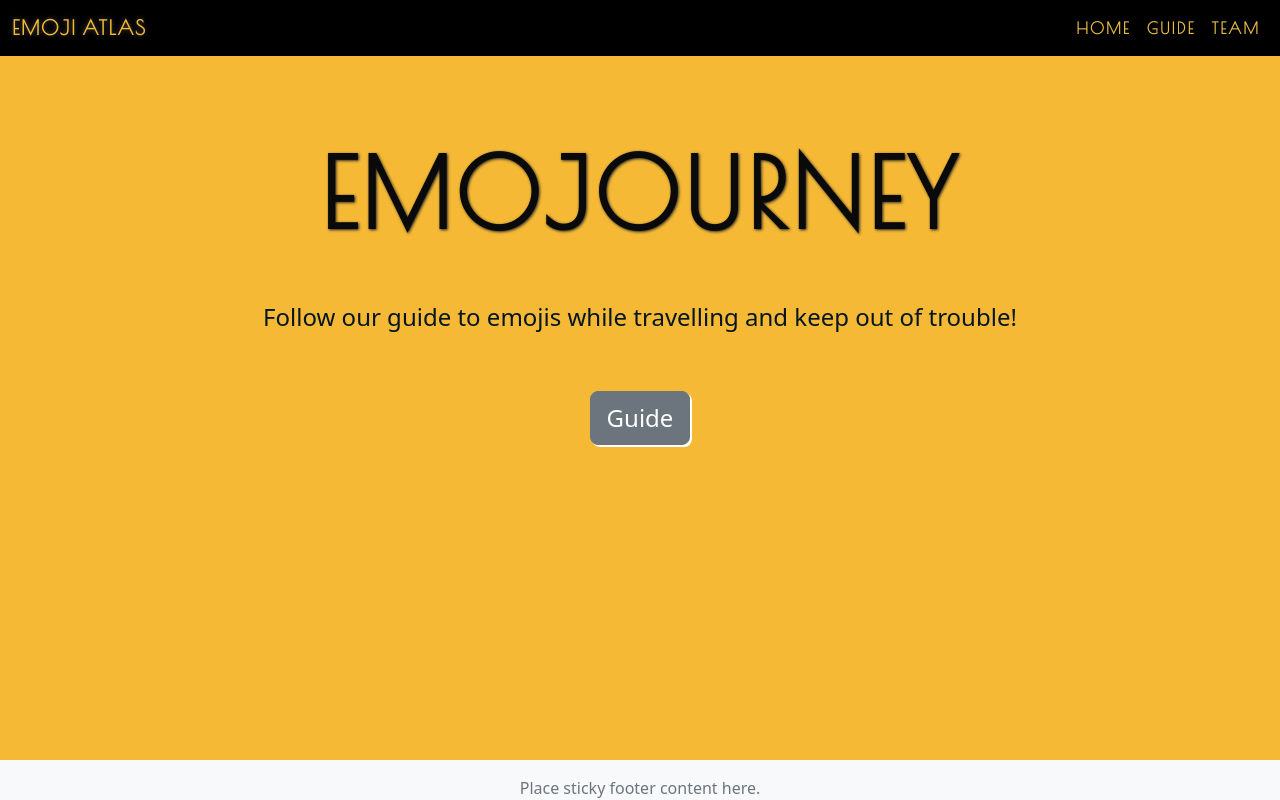
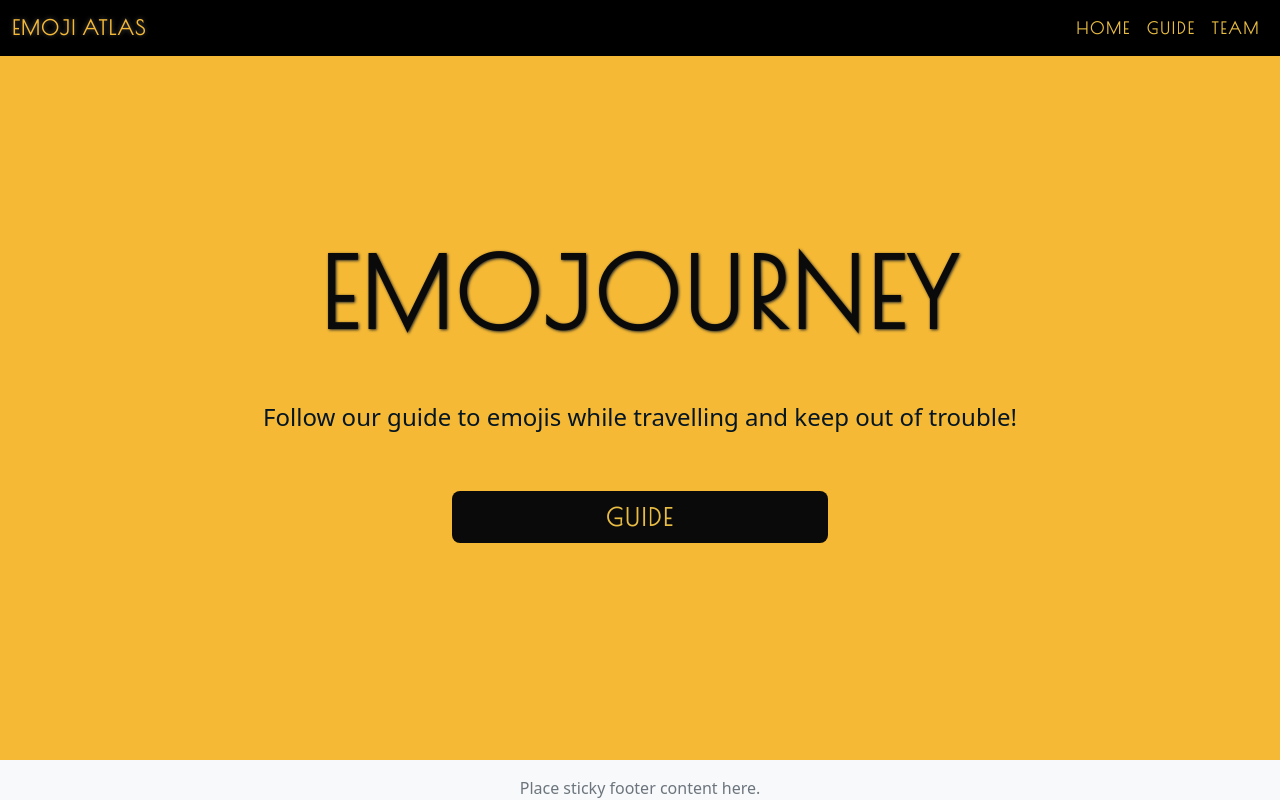
Before and after one commit to alissatroiano/team-8, a plain HTML site: page index.html in a window 1280 px wide. Drawn offline with nearby package versions, Linux system fonts and the light colour scheme; a web font is replaced by a local one.

Commit message:
Update sitewide styles

```diff
--- a/assets/css/style.css
+++ b/assets/css/style.css
@@ -37,8 +37,8 @@ h6 {
 }
 
 .text-lg {
-  font-size: 6rem;
-  margin-top: 80px;
+  font-size: 4rem;
+  margin-top: 100px;
   font-family: 'Poiret One', cursive;
   text-transform: uppercase;
   font-weight: 1000;
@@ -47,6 +47,7 @@ h6 {
   color: var(--black);
 }
 
+/* ----------------- Navigation ----------------- */
 a.navbar-brand {
   font-family: 'Poiret One', cursive;
   text-transform: uppercase;
@@ -79,6 +80,7 @@ a.nav-link:hover {
   color: var(--orange);
 }
 
+/* ----------------- Landing Page ----------------- */
 .cover-main {
   text-align: center;
   color: var(--navy);
@@ -96,13 +98,28 @@ a.nav-link:hover {
 
 .btn-cover {
   font-size: 24px;
-  box-shadow: 2px 2px #fff;
 }
 
 footer {
   padding: 0;
   height: 5%;
   text-align: center;
+}
+
+.cta-btn {
+  background-color: var(--black);
+  width: 30%;
+  color: var(--yellow-2);
+  font-family: 'Poiret One', cursive;
+  text-transform: uppercase;
+  letter-spacing: 2px;
+  font-weight: 600;
+  border: none;
+}
+
+.cta-btn:hover {
+  background-color: var(--orange);
+  color: var(--black);
 }
 
 /* ------------------ Guide */
@@ -193,3 +210,11 @@ i {
   text-align: center;
   color: var(--yellow-2);
 }
+
+/* ------------------ Media Queries ------------------ */
+@media (min-width: 768px) {
+  .text-lg {
+    margin-top: 180px;
+    font-size: 6rem;
+  }
+}
--- a/index.html
+++ b/index.html
@@ -45,7 +45,7 @@
     </div>
   </nav>
   <section class="container-fluid">
-    <div class="row cover-main">
+    <div class="row d-flex justify-content-center cover-main">
         <div class="col-12">
           <h1 class="text-lg">
             Emojourney
@@ -53,7 +53,7 @@
           <p class="cover-p">
             Follow our guide to emojis while travelling and keep out of trouble!
           </p>
-          <a type="button" class="btn btn-secondary btn-lg btn-cover" href="guide.html">
+          <a type="button" class="btn cta-btn btn-lg btn-cover" href="guide.html">
             Guide</a>
         </div>
     </div>
```
